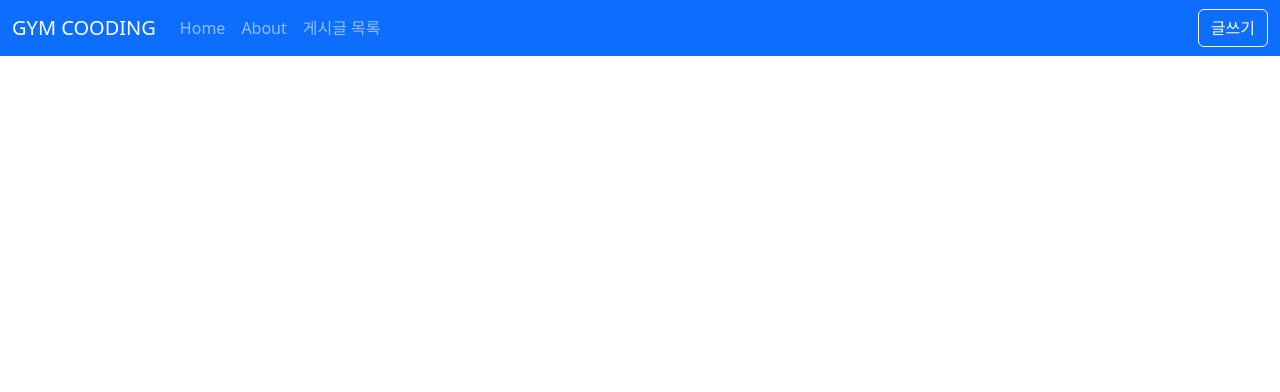
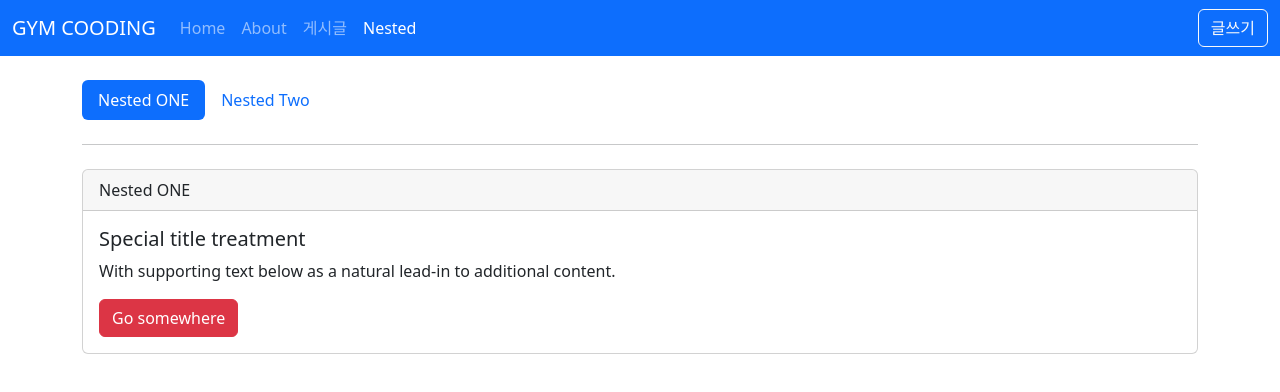
Before and after one commit to psmin77/vue3-posts, a Vue app: page /nested/one in a window 1280 px wide. Shown: the top 392 px of the page. Built offline with nearby package versions, Linux system fonts and the light colour scheme.

Commit message:
[Section2] Not Found, Nested Route, Replace

```diff
--- a/src/layouts/TheHeader.vue
+++ b/src/layouts/TheHeader.vue
@@ -28,7 +28,12 @@
 					</li>
 					<li class="nav-item">
 						<RouterLink class="nav-link" active-class="active" to="/posts"
-							>게시글 목록</RouterLink
+							>게시글</RouterLink
+						>
+					</li>
+					<li class="nav-item">
+						<RouterLink class="nav-link" active-class="active" to="/nested"
+							>Nested</RouterLink
 						>
 					</li>
 				</ul>
--- a/src/router/index.js
+++ b/src/router/index.js
@@ -5,6 +5,11 @@ import PostCreateView from '@/views/posts/PostCreateView.vue';
 import PostDetailView from '@/views/posts/PostDetailView.vue';
 import PostListView from '@/views/posts/PostListView.vue';
 import PostEditView from '@/views/posts/PostEditView.vue';
+import NotFoundView from '@/views/NotFoundView.vue';
+import NestedView from '@/views/nested/NestedView.vue';
+import NestedOneView from '@/views/nested/NestedOneView.vue';
+import NestedTwoView from '@/views/nested/NestedTwoView.vue';
+import NestedHomeView from '@/views/nested/NestedHomeView.vue';
 
 const routes = [
 	{ path: '/', name: 'home', component: HomeView },
@@ -13,6 +18,17 @@ const routes = [
 	{ path: '/posts/create', name: 'PostCreate', component: PostCreateView },
 	{ path: '/posts/:id', name: 'PostDetail', component: PostDetailView },
 	{ path: '/posts/:id/edit', name: 'PostEdit', component: PostEditView },
+	{ path: '/:pathMatch(.*)*', name: 'NotFound', component: NotFoundView },
+	{
+		path: '/nested',
+		name: 'Nested',
+		component: NestedView,
+		children: [
+			{ path: '', name: 'NestedHome', component: NestedHomeView },
+			{ path: 'one', name: 'NestedOne', component: NestedOneView },
+			{ path: 'two', name: 'NestedTwo', component: NestedTwoView },
+		],
+	},
 ];
 
 const router = createRouter({
--- /dev/null
+++ b/src/views/NotFoundView.vue
@@ -0,0 +1,16 @@
+<template>
+	<div class="text-center py-5">
+		<h1>Oops!</h1>
+		<h3>404 Not Found</h3>
+		<div class="text-muted">요청하신 페이지를 찾을 수 없습니다.</div>
+		<div class="mt-4">
+			<RouterLink to="/">
+				<button class="btn btn-primary">HOME</button>
+			</RouterLink>
+		</div>
+	</div>
+</template>
+
+<script setup lang="ts"></script>
+
+<style></style>
--- /dev/null
+++ b/src/views/nested/NestedHomeView.vue
@@ -0,0 +1,12 @@
+<template>
+	<div class="card">
+		<div class="card-header">Nested HOME</div>
+		<div class="card-body">
+			<h5 class="card-title">Nested routes home...</h5>
+		</div>
+	</div>
+</template>
+
+<script setup lang="ts"></script>
+
+<style></style>
--- /dev/null
+++ b/src/views/nested/NestedOneView.vue
@@ -0,0 +1,16 @@
+<template>
+	<div class="card">
+		<div class="card-header">Nested ONE</div>
+		<div class="card-body">
+			<h5 class="card-title">Special title treatment</h5>
+			<p class="card-text">
+				With supporting text below as a natural lead-in to additional content.
+			</p>
+			<a href="#" class="btn btn-danger">Go somewhere</a>
+		</div>
+	</div>
+</template>
+
+<script setup lang="ts"></script>
+
+<style></style>
--- /dev/null
+++ b/src/views/nested/NestedTwoView.vue
@@ -0,0 +1,16 @@
+<template>
+	<div class="card">
+		<div class="card-header">Nested TWO</div>
+		<div class="card-body">
+			<h5 class="card-title">Special title treatment</h5>
+			<p class="card-text">
+				With supporting text below as a natural lead-in to additional content.
+			</p>
+			<a href="#" class="btn btn-warning">Go somewhere</a>
+		</div>
+	</div>
+</template>
+
+<script setup lang="ts"></script>
+
+<style></style>
--- /dev/null
+++ b/src/views/nested/NestedView.vue
@@ -0,0 +1,27 @@
+<template>
+	<ul class="nav nav-pills">
+		<li class="nav-item">
+			<RouterLink
+				class="nav-link"
+				active-class="active"
+				:to="{ name: 'NestedOne', replace: true }"
+				>Nested ONE</RouterLink
+			>
+		</li>
+		<li class="nav-item">
+			<RouterLink
+				class="nav-link"
+				active-class="active"
+				:to="{ name: 'NestedTwo', replace: true }"
+				>Nested Two</RouterLink
+			>
+		</li>
+	</ul>
+
+	<hr class="my-4" />
+	<RouterView></RouterView>
+</template>
+
+<script setup lang="ts"></script>
+
+<style></style>
```
